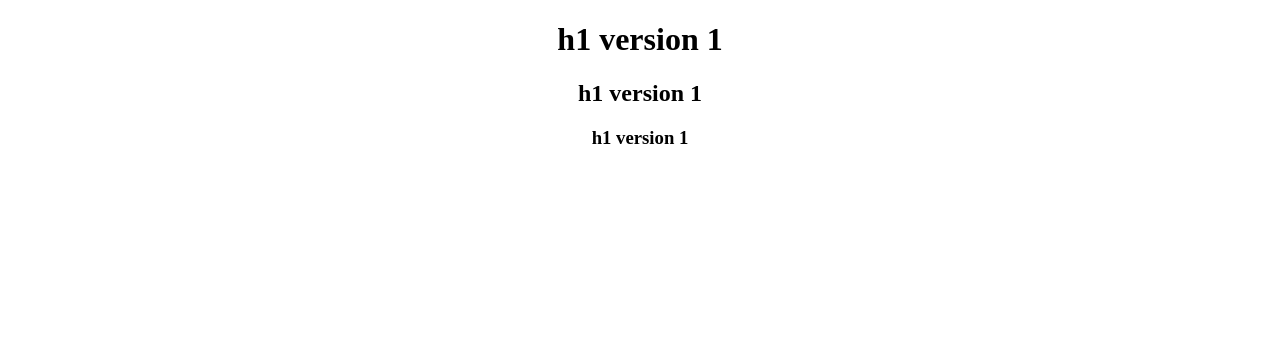
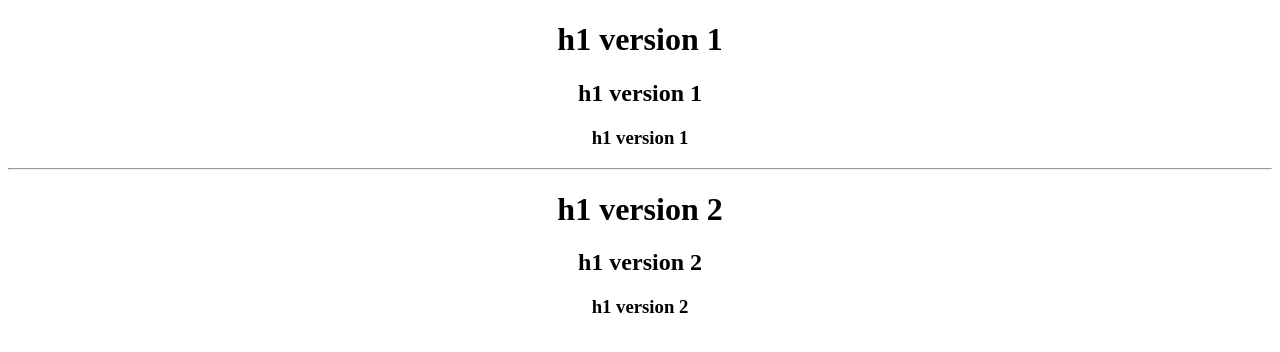
Before and after one commit to pankaj485/githublearning-, a plain HTML site: page index.html in a window 1280 px wide. Drawn offline with Linux system fonts and the light colour scheme.

Commit message:
second version of index.html

```diff
--- a/index.html
+++ b/index.html
@@ -17,6 +17,10 @@
 			<h1>h1 version 1</h1>
 			<h2>h1 version 1</h2>
 			<h3>h1 version 1</h3>
+			<hr />
+			<h1>h1 version 2</h1>
+			<h2>h1 version 2</h2>
+			<h3>h1 version 2</h3>
 		</div>
 	</body>
 </html>
```
